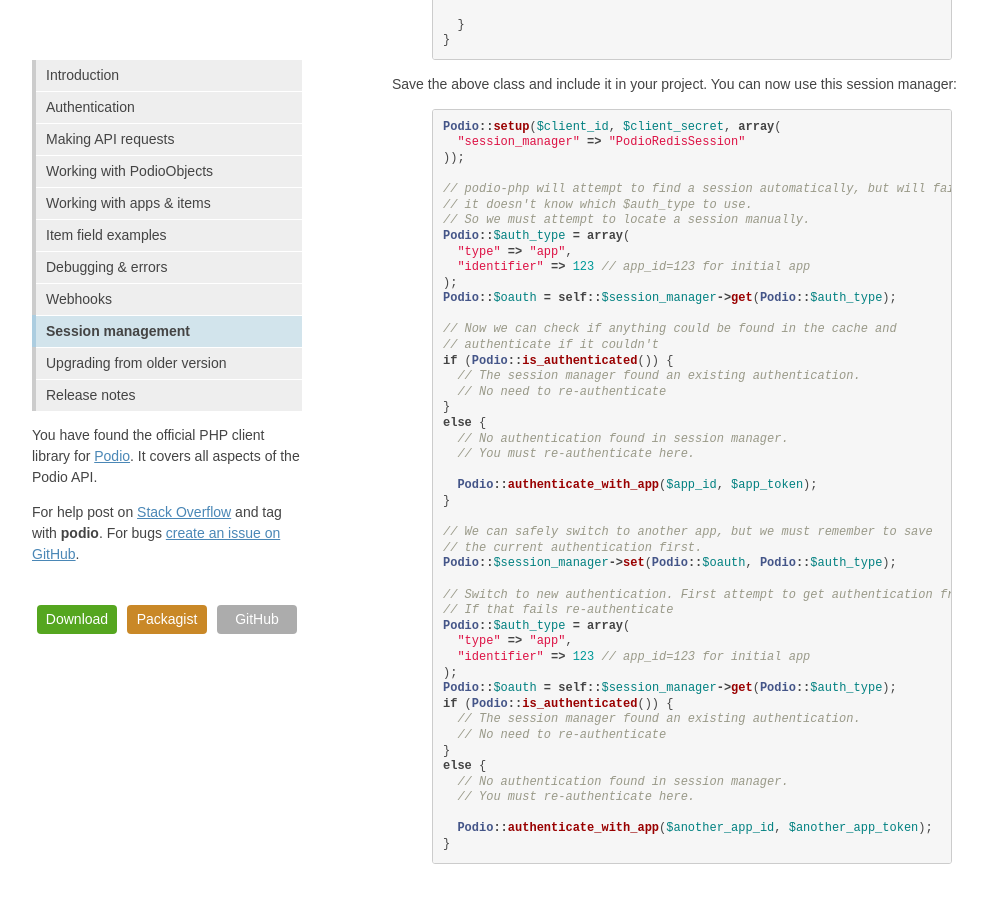
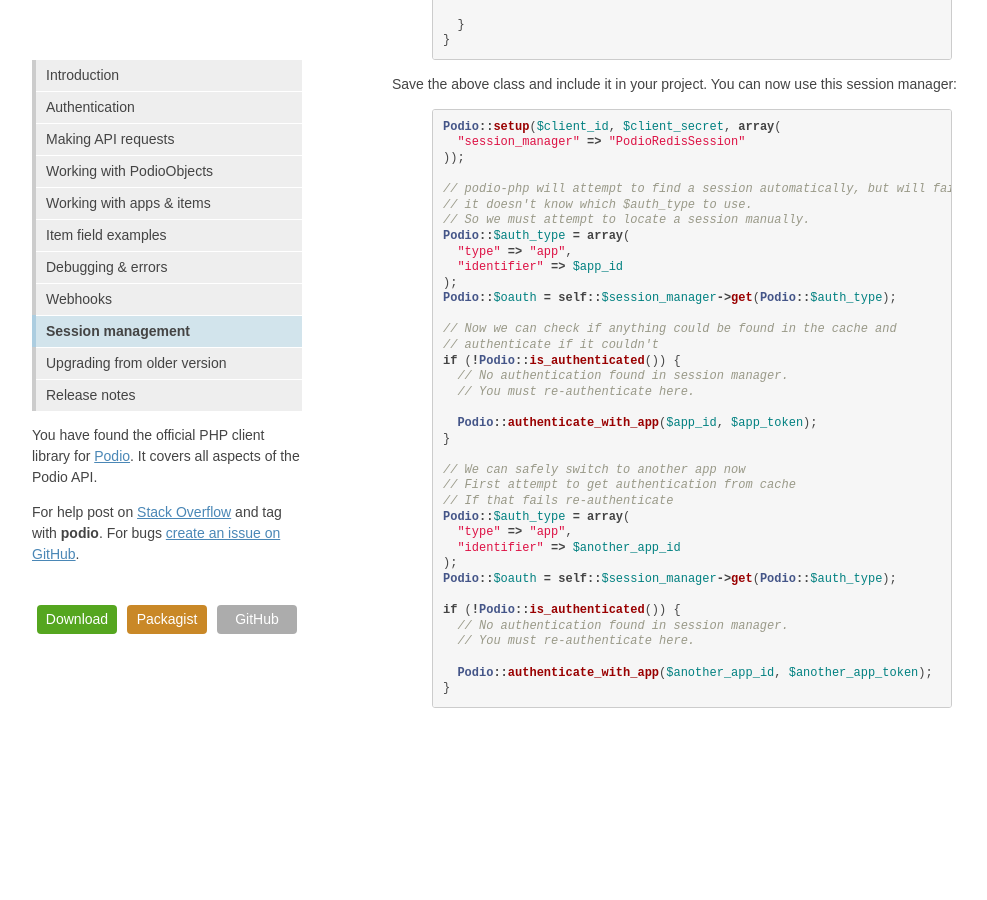
Before and after one commit to podio-community/podio-php, a Jekyll site: the page built from sessions/index.md, in a window 1280 px wide and 900 px high, scrolled down 3124 px. Shown: the whole window, without its empty margins (128-1115 px from the left). Built offline with Jekyll 4.4.1, drawn with Linux system fonts in a browser that asks for light colours; after the commit the page ends 3892 px from its top, so only the background shows below that.

Commit message:
Fix broken links and simplify sessions example

```diff
--- a/sessions/index.md
+++ b/sessions/index.md
@@ -176,39 +176,29 @@ Podio::setup($client_id, $client_secret, array(
 // So we must attempt to locate a session manually.
 Podio::$auth_type = array(
   "type" => "app",
-  "identifier" => 123 // app_id=123 for initial app
+  "identifier" => $app_id
 );
 Podio::$oauth = self::$session_manager->get(Podio::$auth_type);
 
 // Now we can check if anything could be found in the cache and
 // authenticate if it couldn't
-if (Podio::is_authenticated()) {
-  // The session manager found an existing authentication.
-  // No need to re-authenticate
-}
-else {
+if (!Podio::is_authenticated()) {
   // No authentication found in session manager.
   // You must re-authenticate here.
 
   Podio::authenticate_with_app($app_id, $app_token);
 }
 
-// We can safely switch to another app, but we must remember to save
-// the current authentication first.
-Podio::$session_manager->set(Podio::$oauth, Podio::$auth_type);
-
-// Switch to new authentication. First attempt to get authentication from cache
+// We can safely switch to another app now
+// First attempt to get authentication from cache
 // If that fails re-authenticate
 Podio::$auth_type = array(
   "type" => "app",
-  "identifier" => 123 // app_id=123 for initial app
+  "identifier" => $another_app_id
 );
 Podio::$oauth = self::$session_manager->get(Podio::$auth_type);
-if (Podio::is_authenticated()) {
-  // The session manager found an existing authentication.
-  // No need to re-authenticate
-}
-else {
+
+if (!Podio::is_authenticated()) {
   // No authentication found in session manager.
   // You must re-authenticate here.
 
```
Also changed, not shown: api-requests/index.md (+1 -1 lines), authentication/index.md (+4 -16 lines).
